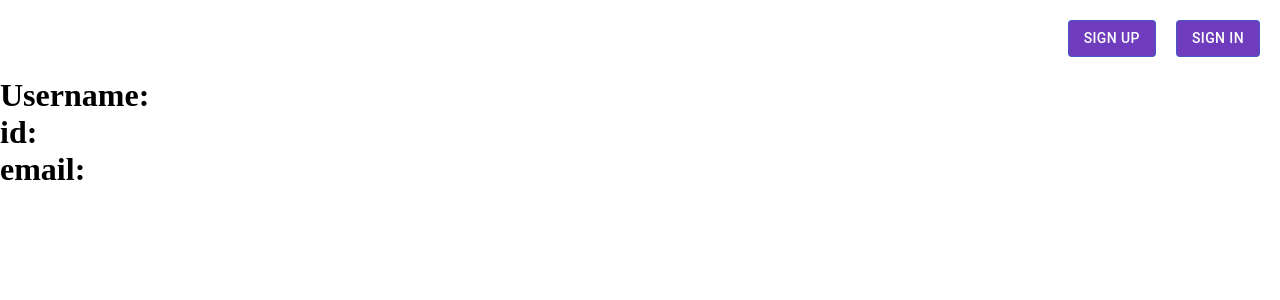
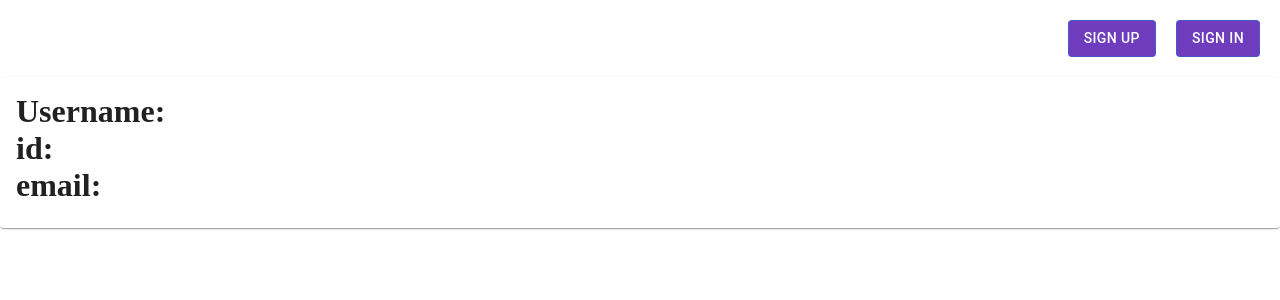
Before and after one commit to CRSJ-N7/react-ts-myApp, a React (Vite) app: page /profile in a window 1280 px wide. Shown: the top 300 px of the page. Built offline with nearby package versions, Linux system fonts and the light colour scheme.

Commit message:
fixed bug with sign-out redirection

```diff
--- a/src/MyApp/components/Navigation.tsx
+++ b/src/MyApp/components/Navigation.tsx
@@ -5,14 +5,11 @@ import { customButton } from "../mui-styles/buttons";
 
 const Navigation = () => {
   const navigate = useNavigate();
-  const signOut = () => {
+
+  const handleSignOut = () => {
     localStorage.clear();
     localStorage.setItem("auth", "false");
-    navigate("/");
-    window.location.reload();
-  };
-  const handleSignOut = () => {
-    signOut();
+    navigate("/sign-up");
   };
 
   const isAuthenticated = localStorage.getItem("auth") === "true";
@@ -63,8 +60,6 @@ const Navigation = () => {
         <Button
           variant="outlined"
           sx={customButton.root}
-          component={Link}
-          to={"/"}
           onClick={handleSignOut}
         >
           Sign out
--- a/src/MyApp/pages/ProfilePage.tsx
+++ b/src/MyApp/pages/ProfilePage.tsx
@@ -1,3 +1,5 @@
+import { Card, CardContent } from "@mui/material";
+
 const ProfilePage = () => {
 
 const user = localStorage.getItem('user')?.replace('"', '').replace('"','') || null;
@@ -5,14 +7,16 @@ const email = localStorage.getItem('email')?.replace('"', '').replace('"', '') |
 const id = localStorage.getItem('id') || null;
 
   return (
-
     <div>
-      <h1>Username: {user} </h1>
-      <h1>id: {id} </h1>
-      <h1>email: {email}</h1>
-
+      <Card>
+        <CardContent>
+          <h1>Username: {user} </h1>
+          <h1>id: {id} </h1>
+          <h1>email: {email}</h1>
+        </CardContent>
+      </Card>
     </div>
-  )
+  );
 }
 
 export default ProfilePage;
--- a/src/MyApp/pages/SignInPage.tsx
+++ b/src/MyApp/pages/SignInPage.tsx
@@ -54,8 +54,7 @@ const SignInPage = () => {
   }
 
   return (
-
-    <Card sx={{ maxWidth: 500, mx: 'auto', mt: 4 }}>
+    <Card sx={{ maxWidth: 500, mx: "auto", mt: 4 }}>
       <CardContent>
         <Typography variant="h5" component="h2" gutterBottom align="center">
           Sign In
--- a/src/MyApp/pages/SignUpPage.tsx
+++ b/src/MyApp/pages/SignUpPage.tsx
@@ -73,7 +73,6 @@ const SignUpPage = () => {
         name="username"
         type="username"
         label="username"
-        defaultValue="Small"
         className={c.textField}
         onBlur={formik.handleBlur}
         error={formik.touched.username && Boolean(formik.errors.username)}
```
Lines whose indentation alone changed are shown as unchanged.
